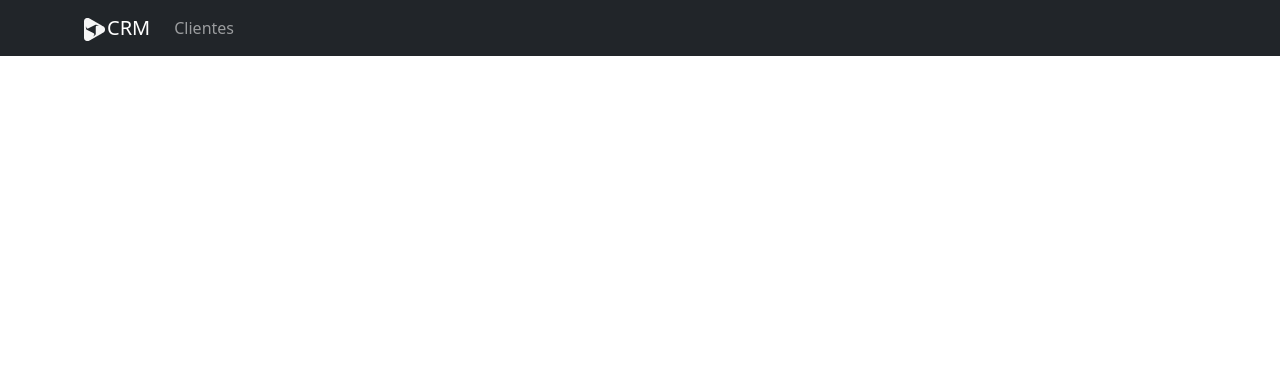
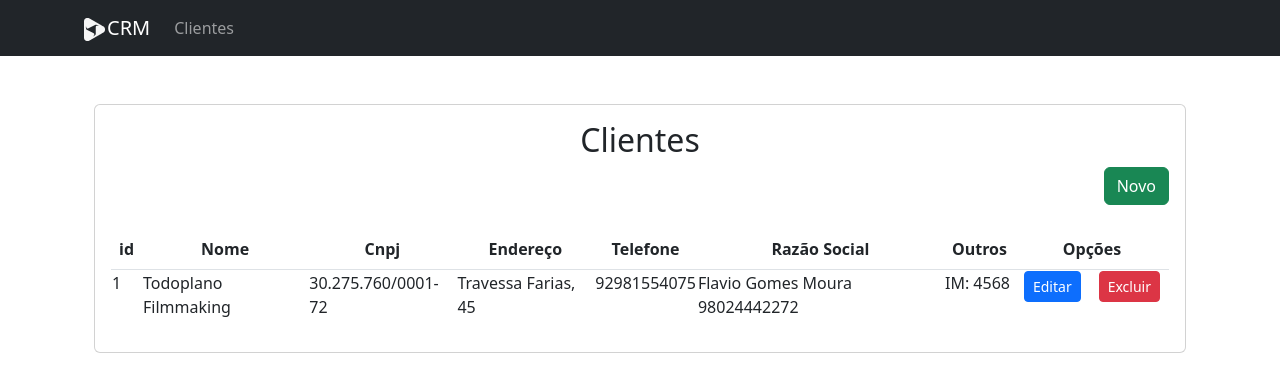
Before and after one commit to helciocandido/clients-crm, an Angular app: page /clients in a window 1280 px wide. Before the commit this address led to /. Shown: the top 392 px of the page. Built offline with nearby package versions, Linux system fonts and the light colour scheme.

Commit message:
Criado client-form component

```diff
--- a/src/app/app.module.ts
+++ b/src/app/app.module.ts
@@ -5,12 +5,16 @@ import { AppRoutingModule } from './app-routing.module';
 import { AppComponent } from './app.component';
 import { HeaderComponent } from './components/header/header.component';
 import { ClientsListComponent } from './pages/clients/clients-list/clients-list.component';
+import { ClientFormComponent } from './pages/clients/client-form/client-form.component';
+import { HomeComponent } from './pages/home/home.component';
 
 @NgModule({
   declarations: [
     AppComponent,
     HeaderComponent,
-    ClientsListComponent
+    ClientsListComponent,
+    ClientFormComponent,
+    HomeComponent
   ],
   imports: [
     BrowserModule,
--- a/src/app/components/header/header.component.html
+++ b/src/app/components/header/header.component.html
@@ -1,6 +1,6 @@
 <nav class="navbar navbar-expand-lg navbar-dark bg-dark">
   <div class="container">
-    <a href="#" class="navbar-brand"><img src="../../../assets/img/tdpln-dark.png" alt="Todoplano Fillmaking CRM">CRM</a>
+    <a routerLink="./" class="navbar-brand"><img src="../../../assets/img/tdpln-dark.png" alt="Todoplano Fillmaking CRM">CRM</a>
     <button class="navbar-toggler" data-toggle="collapse" data-target="#navbarSupportedContent" aria-expanded="false" aria-controls="navbarSupportedContent">
       <span class="navbar-toggler-icon"></span>
     </button>
@@ -8,7 +8,7 @@
     <div class="collapse navbar-collapse" id="navbarSuportedContent">
       <ul class="navbar-nav mr-auto">
         <li class="nav-item">
-          <a href="" class="nav-link">Clientes</a>
+          <a routerLink="/clients" class="nav-link">Clientes</a>
         </li>
       </ul>
     </div>
--- /dev/null
+++ b/src/app/pages/clients/client-form/client-form.component.html
@@ -0,0 +1,45 @@
+<div class="card w-100 my-5">
+  <div class="card-body">
+    <h2 class="card-title text-center">Adicionar novo cliente</h2>
+    <form>
+      <div class="my-4 d-flex gap-3">
+        <div class="form-floating w-50">
+          <input type="nome" class="form-control" id="floatingInput" placeholder="Nome do cliente">
+          <label for="floatingInput">Nome</label>
+        </div>
+        <div class="form-floating w-50">
+          <input type="cnpj" class="form-control" id="floatingInput" placeholder="Cnpj do cliente">
+          <label for="floatingInput">Cnpj</label>
+        </div>
+      </div>
+      <div class="my-4 d-flex">
+        <div class="form-floating w-100">
+          <input type="endereco" class="form-control" id="floatingInput" placeholder="Endereço do cliente">
+          <label for="floatingInput">Endereço</label>
+        </div>
+      </div>
+      <div class="my-4 d-flex gap-3">
+        <div class="form-floating w-50">
+          <input type="telefone" class="form-control" id="floatingInput" placeholder="Telefone do cliente">
+          <label for="floatingInput">Telefone</label>
+        </div>
+        <div class="form-floating w-50">
+          <input type="r-social" class="form-control" id="floatingInput" placeholder="Razão Social do cliente">
+          <label for="floatingInput">Razão social</label>
+        </div>
+      </div>
+      <div class="my-4 d-flex">
+        <div class="form-floating w-100">
+          <textarea class="form-control" placeholder="Leave a comment here" id="floatingTextarea2" style="height: 100px"></textarea>
+          <label class="left-1" for="floatingTextarea2">Outras informações</label>
+        </div>
+      </div>
+      <div class="row my-4">
+        <div class="form-group mt-4 d-flex gap-3 justify-content-end">
+          <button type="buttom" class="btn btn-outline-danger">Cancelar</button>
+          <button type="buttom" class="btn btn-success col-2">Enviar</button>
+        </div>
+      </div>
+    </form>
+  </div>
+</div>
--- /dev/null
+++ b/src/app/pages/clients/client-form/client-form.component.ts
@@ -0,0 +1,15 @@
+import { Component, OnInit } from '@angular/core';
+
+@Component({
+  selector: 'crm-client-form',
+  templateUrl: './client-form.component.html',
+  styleUrls: ['./client-form.component.css']
+})
+export class ClientFormComponent implements OnInit {
+
+  constructor() { }
+
+  ngOnInit(): void {
+  }
+
+}
--- a/src/app/pages/clients/clients-list/clients-list.component.html
+++ b/src/app/pages/clients/clients-list/clients-list.component.html
@@ -1 +1,40 @@
-<p>clients-list works!</p>
+<div class="card w-100 my-5">
+  <div class="card-body">
+    <h2 class="card-title text-center">Clientes</h2>
+    <button routerLink="/add-client" class="btn btn-success mb-4 float-end">Novo</button>
+
+    <table class="table">
+      <thead>
+        <tr class="text-center">
+          <th>id</th>
+          <th>Nome</th>
+          <th>Cnpj</th>
+          <th>Endereço</th>
+          <th>Telefone</th>
+          <th>Razão Social</th>
+          <th>Outros</th>
+          <th colspan="2">Opções</th>
+        </tr>
+      </thead>
+      <tbody>
+        <td>1</td>
+        <td>Todoplano Filmmaking</td>
+        <td>30.275.760/0001-72</td>
+        <td>Travessa Farias, 45</td>
+        <td>92981554075</td>
+        <td>Flavio Gomes Moura 98024442272</td>
+        <td>IM: 4568</td>
+        <td>
+          <span>
+            <button type="button" class="btn btn-primary btn-sm">Editar</button>
+          </span>
+        </td>
+        <td>
+          <span>
+            <button type="button" class="btn btn-danger btn-sm">Excluir</button>
+          </span>
+        </td>
+      </tbody>
+    </table>
+  </div>
+</div>
--- /dev/null
+++ b/src/app/pages/home/home.component.html
@@ -0,0 +1 @@
+<p>home works!</p>
--- /dev/null
+++ b/src/app/pages/home/home.component.ts
@@ -0,0 +1,15 @@
+import { Component, OnInit } from '@angular/core';
+
+@Component({
+  selector: 'crm-home',
+  templateUrl: './home.component.html',
+  styleUrls: ['./home.component.css']
+})
+export class HomeComponent implements OnInit {
+
+  constructor() { }
+
+  ngOnInit(): void {
+  }
+
+}
```
Also changed, not shown: src/app/app-routing.module.ts (+10 -0 lines), src/app/pages/clients/client-form/client-form.component.css (added), src/app/pages/home/home.component.css (added), 2 other files (tests, documents, lock files or other folders).
